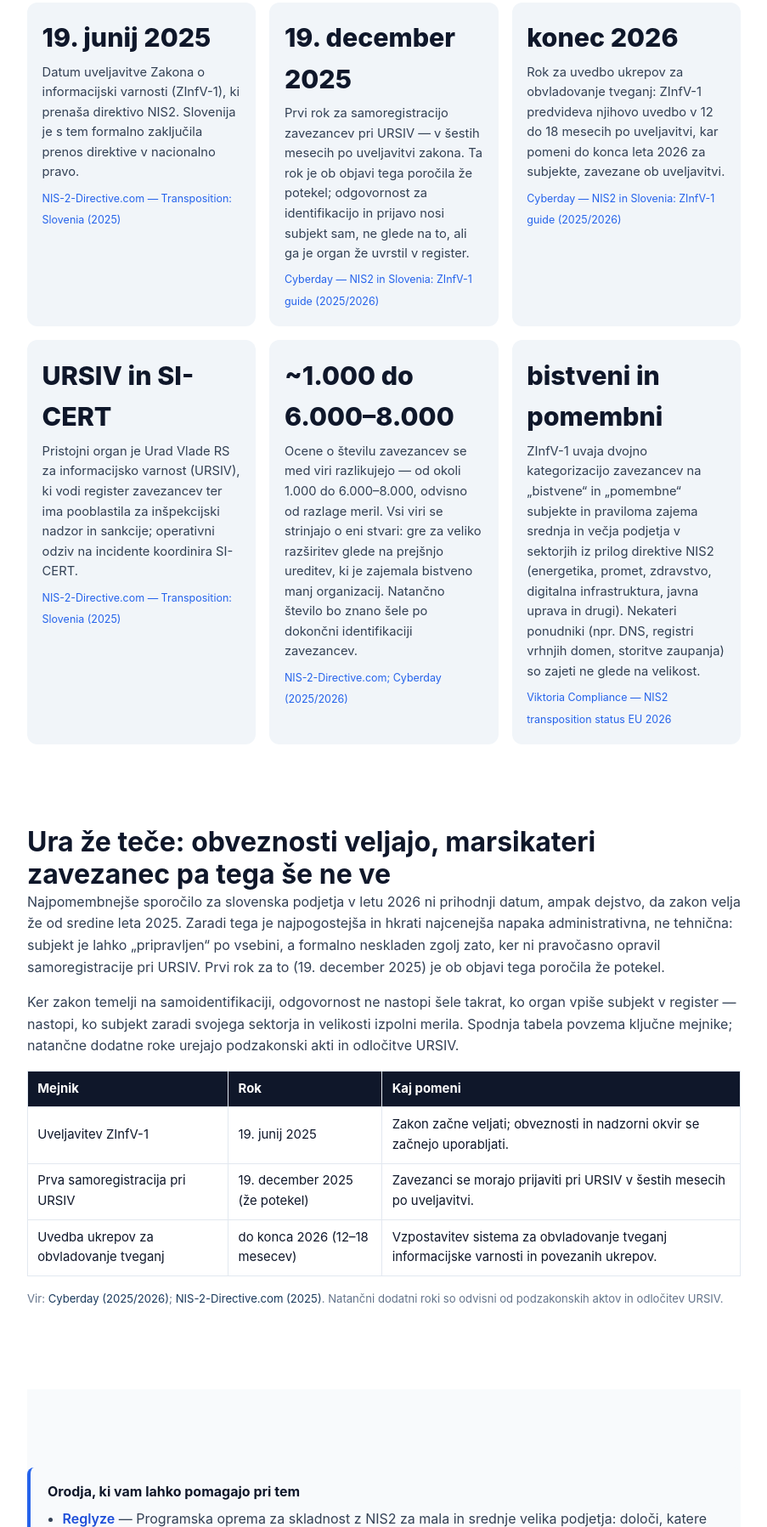
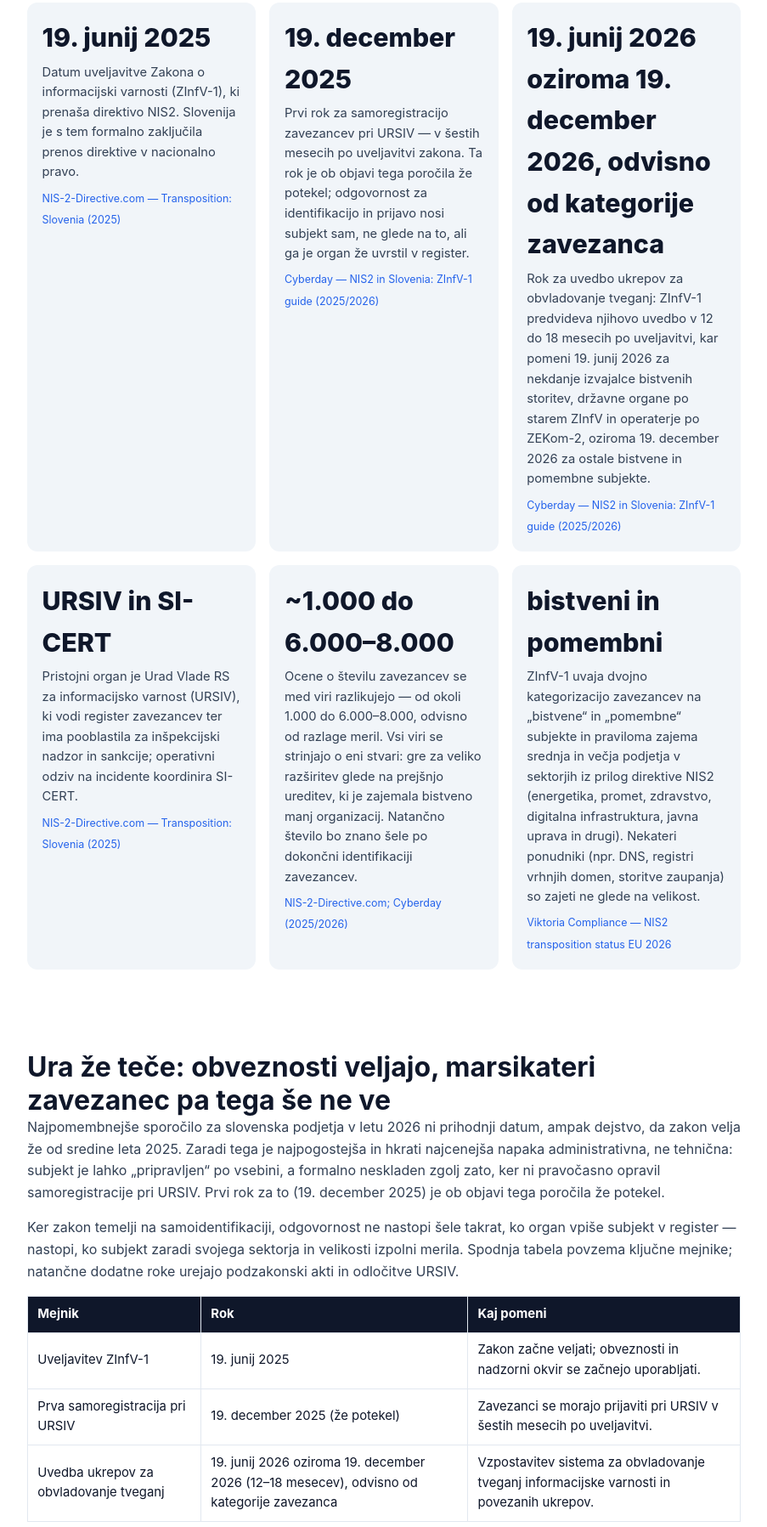
Before and after one commit to domagoj89/nis2-si-eu, a plain HTML site: page report-nis2-si.html in a window 1280 px wide. Shown: the part 690-2487 px from the top of the page at 85% size, without its empty margins (188-1091 px from the left). Drawn offline with Linux system fonts and the light colour scheme.

Commit message:
quality-loop 2026-11-20: verified-fact corrections

```diff
--- a/report-nis2-si.html
+++ b/report-nis2-si.html
@@ -62,7 +62,7 @@
     <div class="ds-stats">
       <div class="ds-stat"><div class="ds-num">19. junij 2025</div><div class="ds-lbl">Datum uveljavitve Zakona o informacijski varnosti (ZInfV-1), ki prenaša direktivo NIS2. Slovenija je s tem formalno zaključila prenos direktive v nacionalno pravo.</div><a class="ds-src" href="https://www.nis-2-directive.com/Transposition/Slovenia.html" rel="nofollow" target="_blank">NIS-2-Directive.com — Transposition: Slovenia (2025)</a></div>
       <div class="ds-stat"><div class="ds-num">19. december 2025</div><div class="ds-lbl">Prvi rok za samoregistracijo zavezancev pri URSIV — v šestih mesecih po uveljavitvi zakona. Ta rok je ob objavi tega poročila že potekel; odgovornost za identifikacijo in prijavo nosi subjekt sam, ne glede na to, ali ga je organ že uvrstil v register.</div><a class="ds-src" href="https://www.cyberday.ai/blog/nis2-in-slovenia-guide-to-zakon-o-informacijski-varnosti" rel="nofollow" target="_blank">Cyberday — NIS2 in Slovenia: ZInfV-1 guide (2025/2026)</a></div>
-      <div class="ds-stat"><div class="ds-num">konec 2026</div><div class="ds-lbl">Rok za uvedbo ukrepov za obvladovanje tveganj: ZInfV-1 predvideva njihovo uvedbo v 12 do 18 mesecih po uveljavitvi, kar pomeni do konca leta 2026 za subjekte, zavezane ob uveljavitvi.</div><a class="ds-src" href="https://www.cyberday.ai/blog/nis2-in-slovenia-guide-to-zakon-o-informacijski-varnosti" rel="nofollow" target="_blank">Cyberday — NIS2 in Slovenia: ZInfV-1 guide (2025/2026)</a></div>
+      <div class="ds-stat"><div class="ds-num">19. junij 2026 oziroma 19. december 2026, odvisno od kategorije zavezanca</div><div class="ds-lbl">Rok za uvedbo ukrepov za obvladovanje tveganj: ZInfV-1 predvideva njihovo uvedbo v 12 do 18 mesecih po uveljavitvi, kar pomeni 19. junij 2026 za nekdanje izvajalce bistvenih storitev, državne organe po starem ZInfV in operaterje po ZEKom-2, oziroma 19. december 2026 za ostale bistvene in pomembne subjekte.</div><a class="ds-src" href="https://www.cyberday.ai/blog/nis2-in-slovenia-guide-to-zakon-o-informacijski-varnosti" rel="nofollow" target="_blank">Cyberday — NIS2 in Slovenia: ZInfV-1 guide (2025/2026)</a></div>
       <div class="ds-stat"><div class="ds-num">URSIV in SI-CERT</div><div class="ds-lbl">Pristojni organ je Urad Vlade RS za informacijsko varnost (URSIV), ki vodi register zavezancev ter ima pooblastila za inšpekcijski nadzor in sankcije; operativni odziv na incidente koordinira SI-CERT.</div><a class="ds-src" href="https://www.nis-2-directive.com/Transposition/Slovenia.html" rel="nofollow" target="_blank">NIS-2-Directive.com — Transposition: Slovenia (2025)</a></div>
       <div class="ds-stat"><div class="ds-num">~1.000 do 6.000–8.000</div><div class="ds-lbl">Ocene o številu zavezancev se med viri razlikujejo — od okoli 1.000 do 6.000–8.000, odvisno od razlage meril. Vsi viri se strinjajo o eni stvari: gre za veliko razširitev glede na prejšnjo ureditev, ki je zajemala bistveno manj organizacij. Natančno število bo znano šele po dokončni identifikaciji zavezancev.</div><a class="ds-src" href="https://www.nis-2-directive.com/Transposition/Slovenia.html" rel="nofollow" target="_blank">NIS-2-Directive.com; Cyberday (2025/2026)</a></div>
       <div class="ds-stat"><div class="ds-num">bistveni in pomembni</div><div class="ds-lbl">ZInfV-1 uvaja dvojno kategorizacijo zavezancev na „bistvene“ in „pomembne“ subjekte in praviloma zajema srednja in večja podjetja v sektorjih iz prilog direktive NIS2 (energetika, promet, zdravstvo, digitalna infrastruktura, javna uprava in drugi). Nekateri ponudniki (npr. DNS, registri vrhnjih domen, storitve zaupanja) so zajeti ne glede na velikost.</div><a class="ds-src" href="https://viktoria-compliance.eu/en/blog/nis2-transposition-status-eu-2026" rel="nofollow" target="_blank">Viktoria Compliance — NIS2 transposition status EU 2026</a></div>
@@ -72,7 +72,7 @@
 <table class="ds-table"><thead><tr><th>Mejnik</th><th>Rok</th><th>Kaj pomeni</th></tr></thead><tbody>
 <tr><td>Uveljavitev ZInfV-1</td><td>19. junij 2025</td><td>Zakon začne veljati; obveznosti in nadzorni okvir se začnejo uporabljati.</td></tr>
 <tr><td>Prva samoregistracija pri URSIV</td><td>19. december 2025 (že potekel)</td><td>Zavezanci se morajo prijaviti pri URSIV v šestih mesecih po uveljavitvi.</td></tr>
-<tr><td>Uvedba ukrepov za obvladovanje tveganj</td><td>do konca 2026 (12–18 mesecev)</td><td>Vzpostavitev sistema za obvladovanje tveganj informacijske varnosti in povezanih ukrepov.</td></tr>
+<tr><td>Uvedba ukrepov za obvladovanje tveganj</td><td>19. junij 2026 oziroma 19. december 2026 (12–18 mesecev), odvisno od kategorije zavezanca</td><td>Vzpostavitev sistema za obvladovanje tveganj informacijske varnosti in povezanih ukrepov.</td></tr>
 </tbody></table>
 <p class="ds-srcline">Vir: <a href="https://www.cyberday.ai/blog/nis2-in-slovenia-guide-to-zakon-o-informacijski-varnosti" rel="nofollow" target="_blank">Cyberday (2025/2026)</a>; <a href="https://www.nis-2-directive.com/Transposition/Slovenia.html" rel="nofollow" target="_blank">NIS-2-Directive.com (2025)</a>. Natančni dodatni roki so odvisni od podzakonskih aktov in odločitev URSIV.</p></section>
 
```
Also changed, not shown: registracija-zavezancev.html (+1 -1 lines), usposabljanje-nis2.html (+1 -1 lines).
